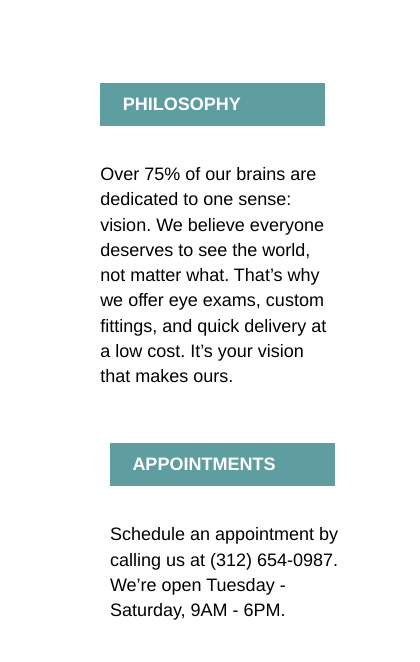
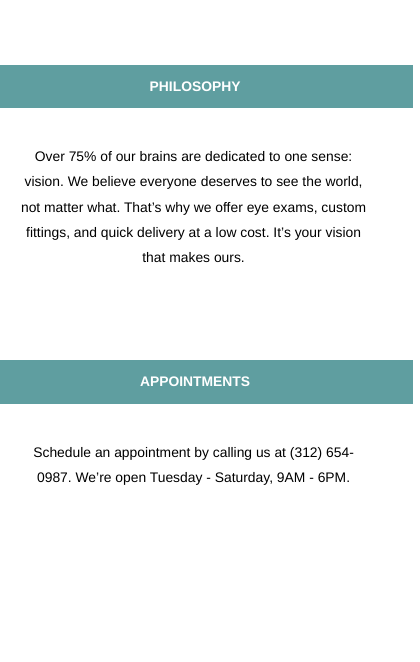
Before and after one commit to justamanda/tortoiseshell, a plain HTML site: page index.html in a window 390 px wide. Shown: the part 756-1418 px from the top of the page, 420 px wide, since content can reach past the window. Drawn offline with Linux system fonts and the light colour scheme.

```diff
--- a/Resources/CSS/style.css
+++ b/Resources/CSS/style.css
@@ -2,6 +2,8 @@
   font-family:helvetica;
   font-size:18px;
   line-height:1.4;
+  margin:0;
+  padding:0;
 }
 body{
   display:flex;
@@ -286,7 +288,8 @@
   }
   .tag-container{
     width:100%;
-    height:3rem;
+    display:flex;
+    justify-content: center;
   }
   .tagline{
     padding:1rem auto;
@@ -294,12 +297,18 @@
     height:1rem;
     margin-top:9rem;
     margin-right:0;
-    text-align: center;
+    display:flex;
+    justify-content: center;
   }
 
   h1{
       font-size:1rem;
       height:1rem;
+      width:100%;
+      min-width:17rem;
+      text-align:center;
+      margin:0;
+      padding:0;
   }
 
 .main{
@@ -325,13 +334,20 @@
     flex-direction:column;
     align-items:center;
     width:100%;
+    font-size:.77rem;
   }
   .title{
     width:100%;
+    display:flex;
+    align-items:center;
+    justify-content:center;
   }
   .philosophy,
-  .appointments,{
+  .appointments{
+    display:flex;
+    flex-direction:column;
     align-items:center;
+    justify-content:center;
     width:100%;
     margin:0;
     padding:0;
@@ -339,6 +355,20 @@
   .copyr{
     display:none;
   }
+  .info{
+    width:100%;
+
+    padding-bottom:4rem;
+  }
+  .info p{
+    height:100%;
+    width:90%;
+    text-align:center;
+    padding:1rem;
+  }
+  h2{
+    text-align:center;
+  }
   footer{
     justify-content: center;
   }
```
Also changed, not shown: 3 other files.
